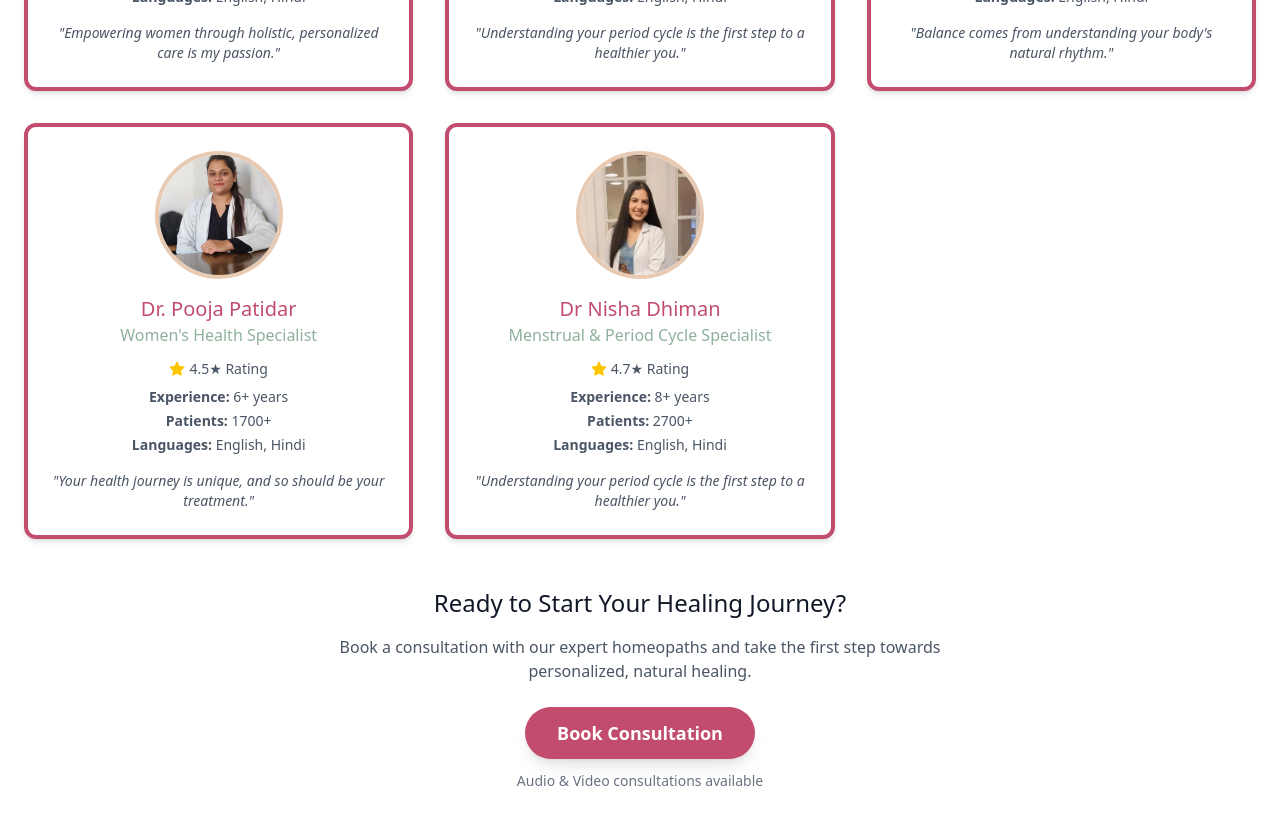
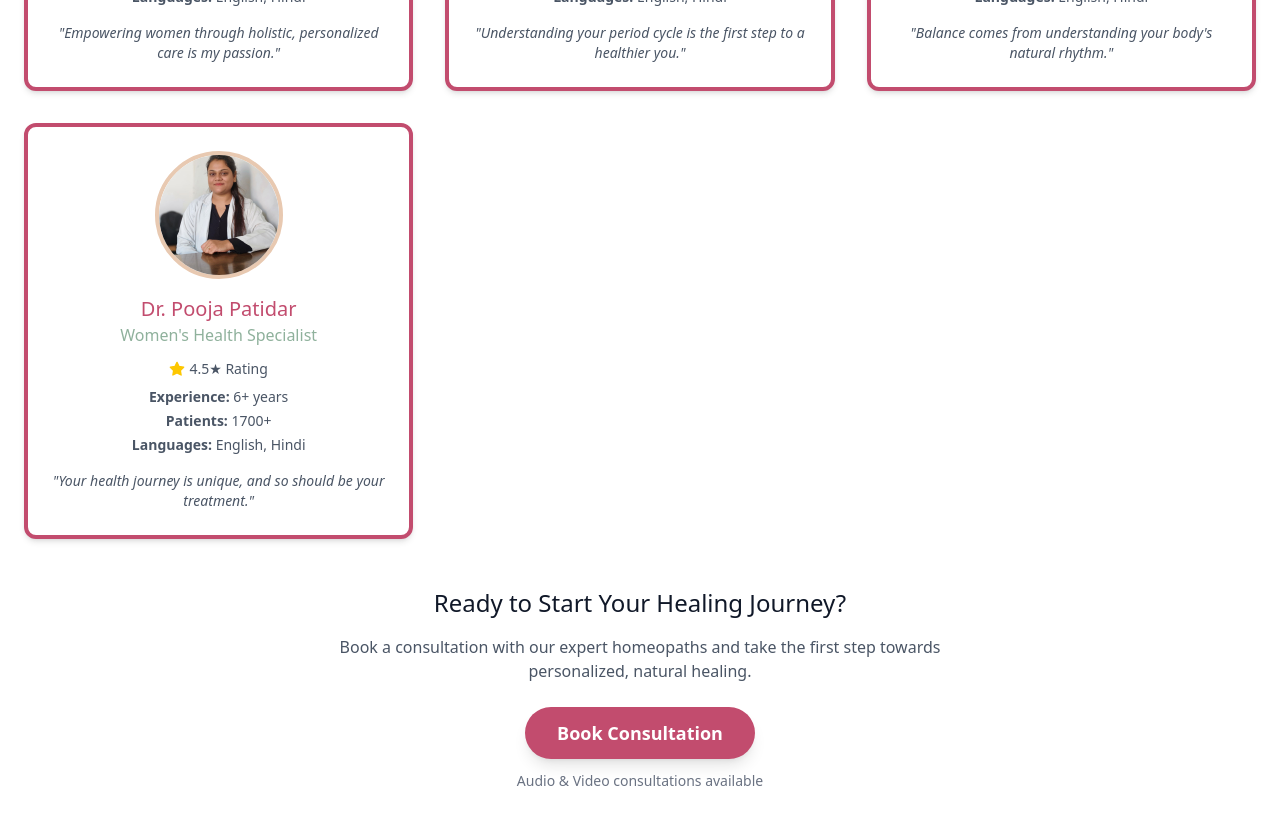
Before and after one commit to anujrathore2733/femure, a Next.js app: page / in a window 1280 px wide. Shown: the part 1300-2125 px from the top of the page. Built offline with nearby package versions, Linux system fonts and the light colour scheme; no server answers.

Commit message:
chore: small adjustments before deploy

```diff
--- a/src/components/DoctorsSection.jsx
+++ b/src/components/DoctorsSection.jsx
@@ -45,16 +45,6 @@ const doctors = [
         languages: 'English, Hindi',
         quote: 'Your health journey is unique, and so should be your treatment.',
         image: '/DrPoojaPatidar.jpeg'
-    },
-    {
-        name: 'Dr Nisha Dhiman',
-        specialty: "Menstrual & Period Cycle Specialist",
-        rating: 4.7,
-        experience: '8+ years',
-        patients: '2700+',
-        languages: 'English, Hindi',
-        quote: 'Understanding your period cycle is the first step to a healthier you.',
-      image: '/dr.nisha.png'
     }
 
 ];
```
